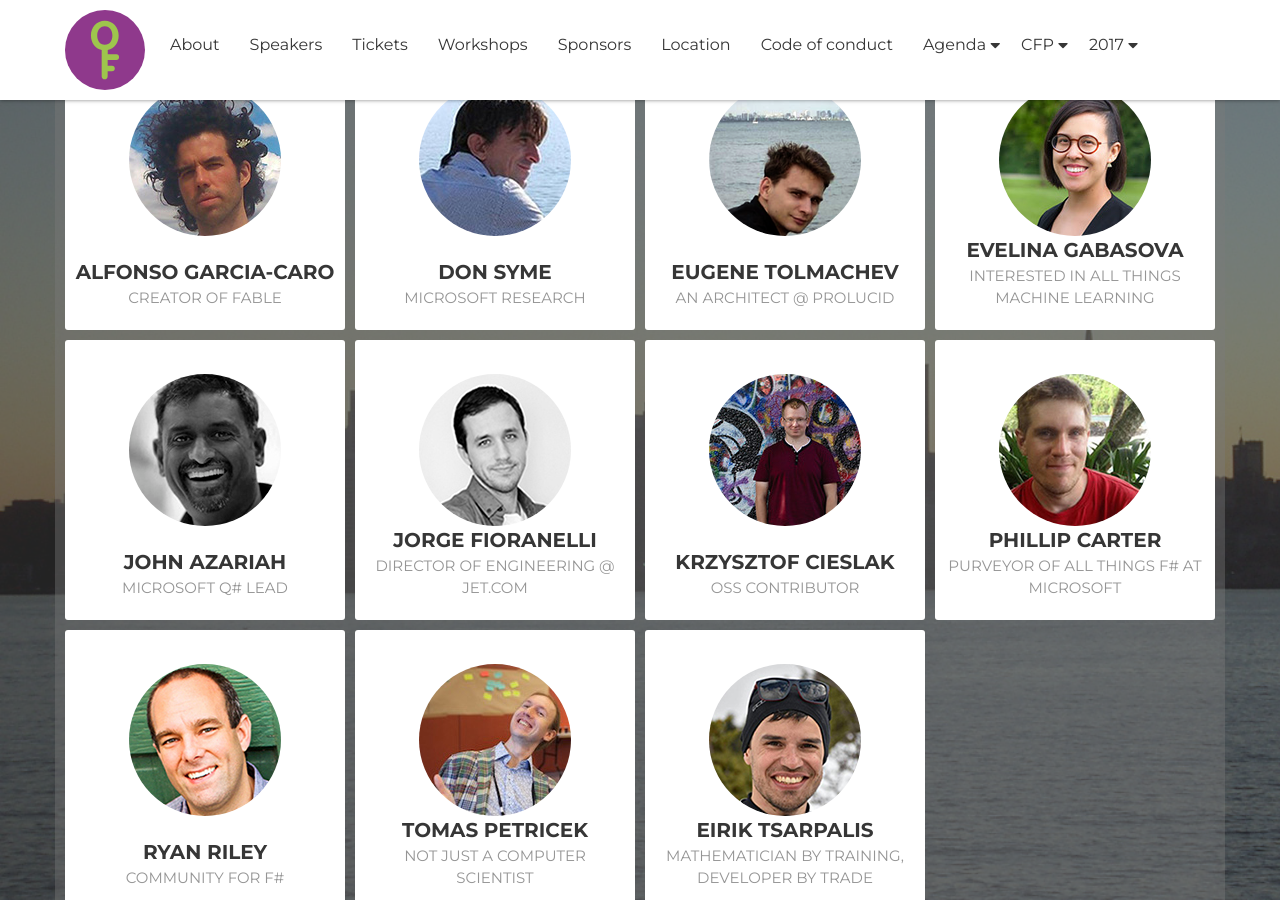
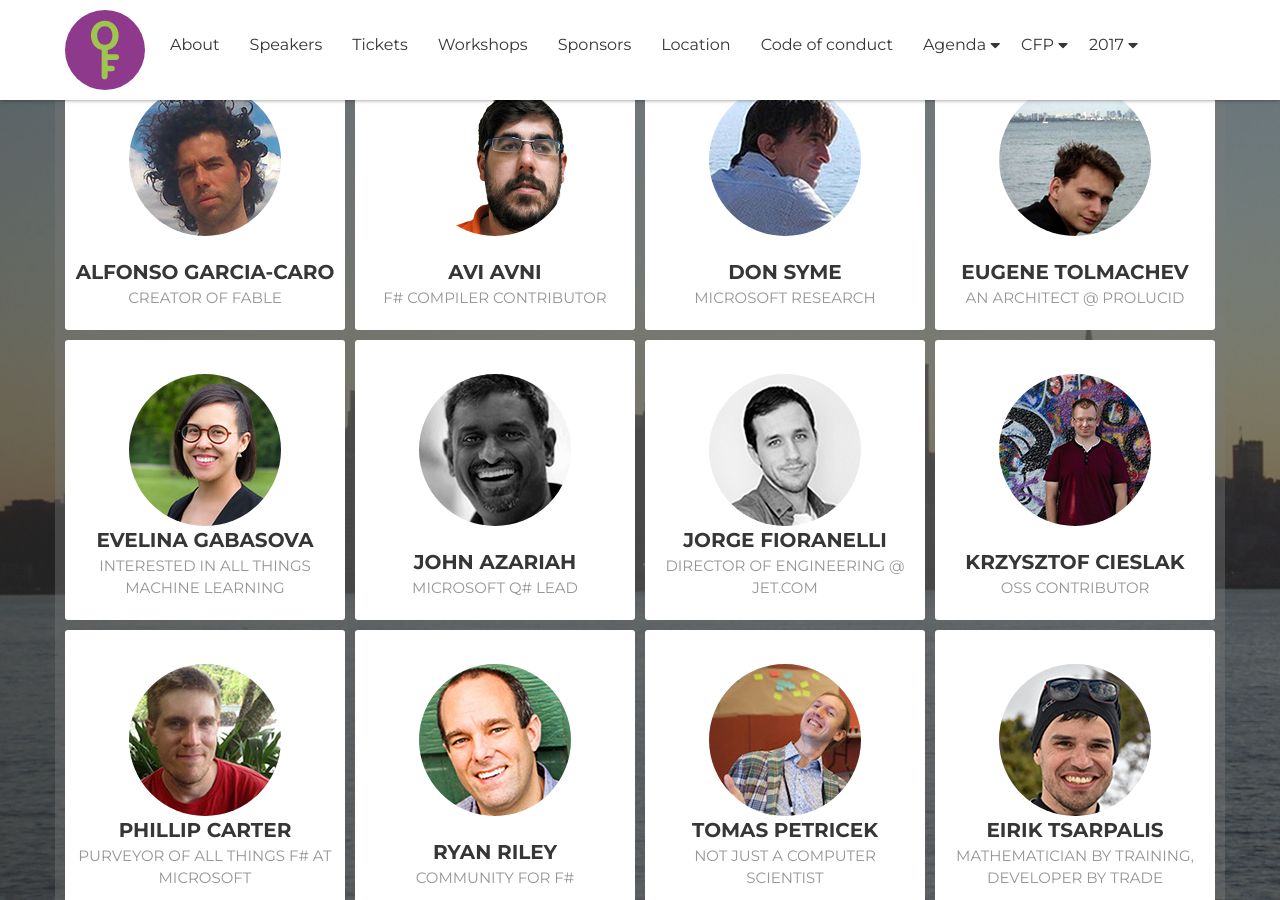
Before and after one commit to open-fsharp/open-fsharp.github.io, a Jekyll site: the page built from index.html, in a window 1280 px wide and 900 px high, scrolled down 1707 px. Built offline with Jekyll 4.4.1, drawn with Linux system fonts in a browser that asks for light colours; nearby versions of some CDN libraries; the list of posts is cut into pages by our own code; comment, search, counter and statistics services are not loaded.

Commit message:
add Avi Avni as speaker

```diff
--- a/index.html
+++ b/index.html
@@ -145,6 +145,26 @@
 								<ul class="social-media">
 									<li><a href="https://twitter.com/alfonsogcnunez"><i class="fab fa-twitter"></i></a></li>
 									<li><a href="https://github.com/alfonsogarciacaro"><i class="fab fa-github-alt"></i></a></li>
+								</ul>
+							</div>
+						</div><!-- /.speaker-item -->
+					</div><!-- /.row -->
+				</div><!-- /.col-sm-6 col-md-3 -->
+
+				<div class="col-sm-6 col-md-3">
+					<div class="row">
+						<div class="speaker-item">
+							<div class="speaker-thumb">
+								<a href="#"><img src="{{ site.baseurl }}public/assets/speakers/2018/avi-avni.jpg" alt="Avi Avni"></a>
+							</div><!-- /.speaker-thumb -->
+							<div class="speaker-content">
+								<a href="#" class="speaker-name">AVI AVNI</a>
+								<p class="designation">F# Compiler Contributor</p>
+							</div>
+							<div class="speaker-social">
+								<ul class="social-media">
+									<li><a href="https://twitter.com/AviAvni3"><i class="fab fa-twitter"></i></a></li>
+									<li><a href="https://github.com/AviAvni"><i class="fab fa-github-alt"></i></a></li>
 								</ul>
 							</div>
 						</div><!-- /.speaker-item -->
```
Also changed, not shown: public/assets/speakers/2018/avi-avni.jpg (added).
